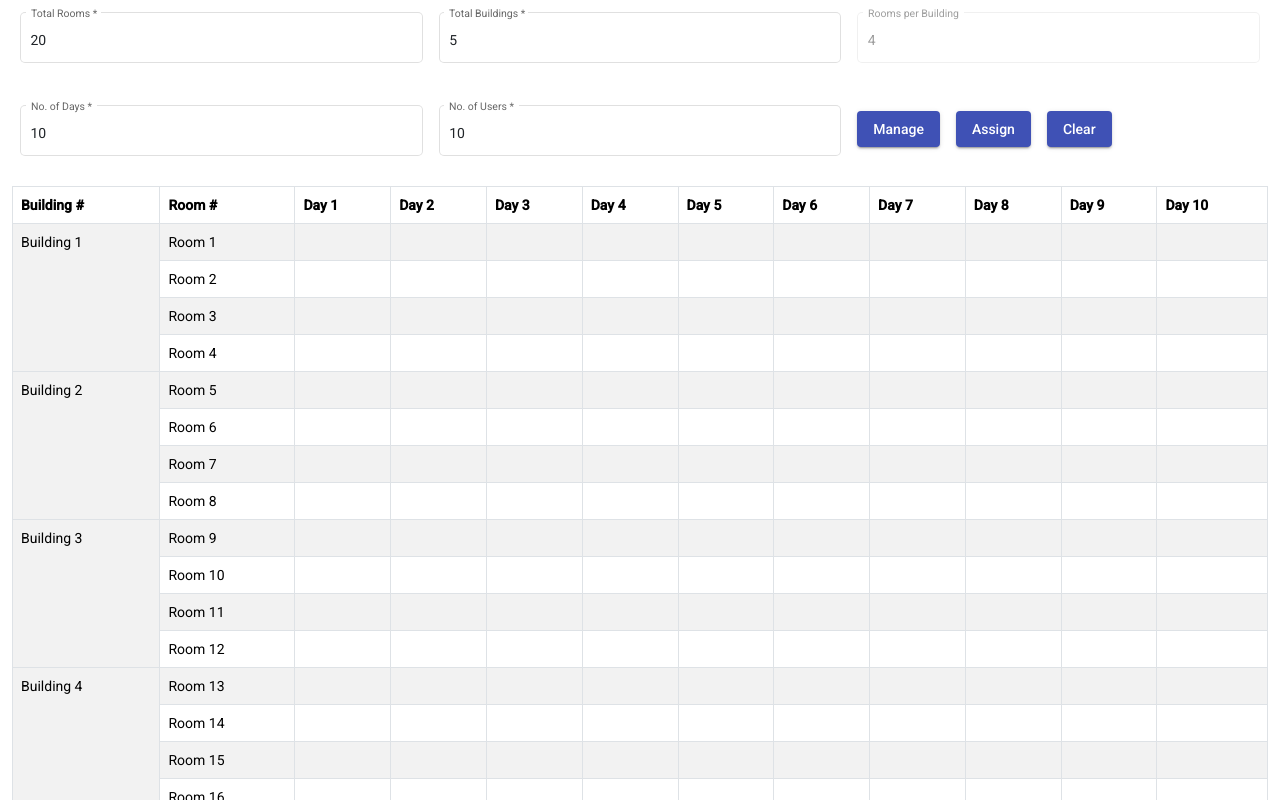
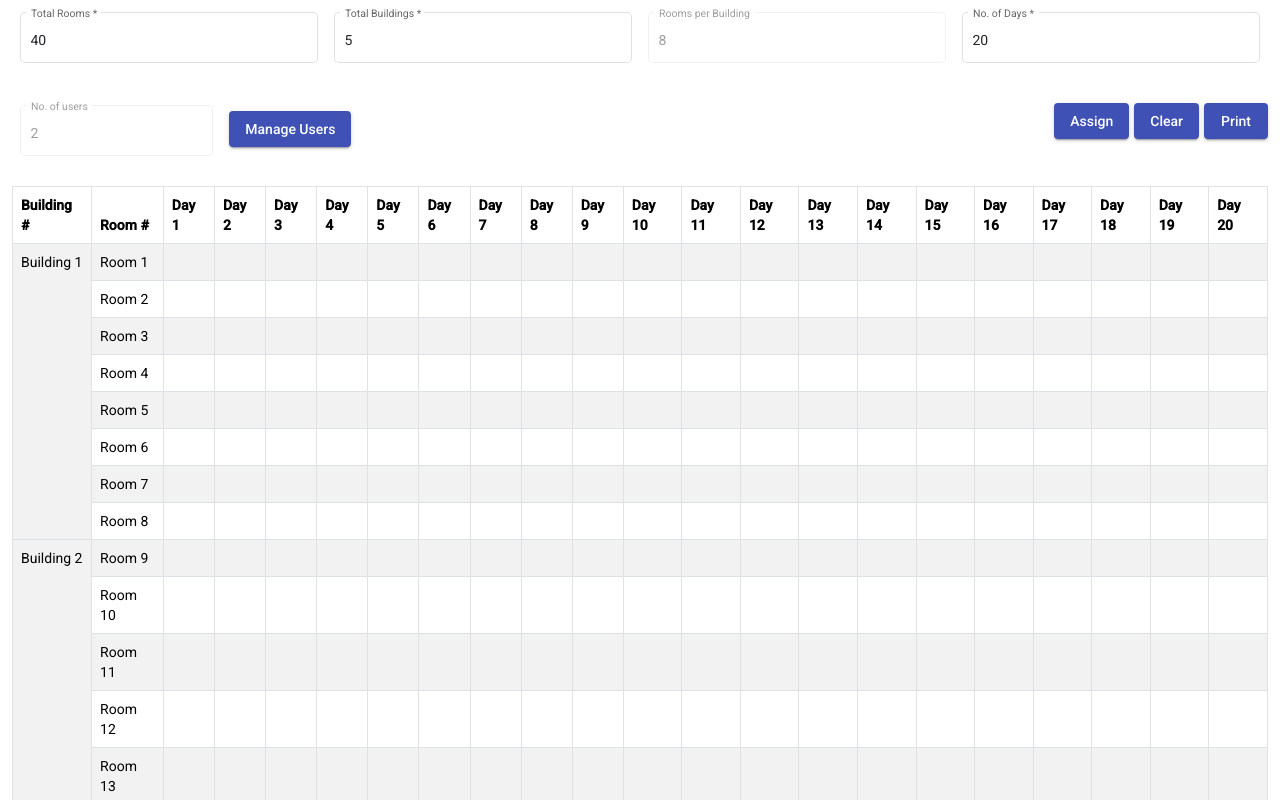
Before and after one commit to vikram-apiplatform/rooms-algo, an Angular app: page / in a window 1280 px wide. Shown: the top 800 px of the page. Built offline with nearby package versions, Linux system fonts and the light colour scheme.

Commit message:
Issues fixed

```diff
--- a/src/app/edit-user-name/edit-user-name.component.html
+++ b/src/app/edit-user-name/edit-user-name.component.html
@@ -7,7 +7,6 @@
       </span></div>
 </div>
 <div class="container-fluid">
-  <p style="font-size: 12px;color: darkslategrey;font-weight: 300;">Total Number of Customer : {{total_users}}</p>
   <div class="col-12 row d-flex">
     <mat-form-field class="col-3" appearance="outline">
       <mat-label>Customer Name</mat-label>
@@ -35,12 +34,11 @@
     </mat-form-field>
 
     <div class="col-1">
-      <button style="width: 100%;margin-top: 10px;" mat-raised-button color="primary" (click)="add()">Add</button>
+      <button *ngIf="!editFlag" style="width: 100%;margin-top: 10px;" mat-raised-button color="primary" (click)="add()">Add</button>
+      <button *ngIf="editFlag" style="width: 100%;margin-top: 10px;" mat-raised-button color="primary" (click)="update()">Update</button>
     </div>
   </div>
   <div *ngIf="usersList.length > 0">
-    <span style="color: red;font-size: 12px;"
-          *ngIf="usersList.length == total_users"> (Customers Full) </span>
     <table class="table table-striped">
       <thead>
       <tr>
@@ -48,6 +46,7 @@
         <th scope="col">Maximum Allowable Buildings</th>
         <th scope="col">Maximum Allowable Rooms</th>
         <th scope="col">Buildings #</th>
+        <th scope="col">Actions</th>
       </tr>
       </thead>
       <tbody>
@@ -56,6 +55,10 @@
         <td>{{user.max_allowable_buildings}}</td>
         <td>{{user.max_allowable_rooms}}</td>
         <td>{{user.selected_buildings}}</td>
+        <td>
+          <mat-icon style="cursor: pointer;font-size: 18px;" matTooltip="Edit" (click)="editUser(i)">edit</mat-icon>
+          <mat-icon style="cursor: pointer;font-size: 18px;margin-left: 5px;" matTooltip="Remove" (click)="removeUser(i)">remove_circle</mat-icon>
+        </td>
       </tr>
 
       </tbody>
@@ -63,7 +66,7 @@
   </div>
   <div class="col-12 row" style="margin-top: 2rem">
     <button class="col-1" mat-raised-button color="primary" (click)="save()">Save</button>
-    <button class="col-1" style="margin-left: 1rem;" mat-raised-button color="primary" (click)="closeDialog()">Cancel
+    <button class="col-1" style="margin-left: 1rem;" mat-raised-button color="primary" (click)="cancel()">Cancel
     </button>
 
   </div>
--- a/src/app/edit-user-name/edit-user-name.component.ts
+++ b/src/app/edit-user-name/edit-user-name.component.ts
@@ -8,7 +8,6 @@ import {MatSnackBar} from "@angular/material/snack-bar";
   styleUrls: ['./edit-user-name.component.scss']
 })
 export class EditUserNameComponent implements OnInit {
-  total_users: any = 0;
   total_buildings: any = 0;
   username: any;
   usersList: any = [];
@@ -17,21 +16,36 @@ export class EditUserNameComponent implements OnInit {
   rooms_per_building = 0;
   max_allowable_rooms = 0;
   selectedBuildings: any = [];
+  editFlag = false;
+  editIndex: any;
 
   constructor(@Inject(MAT_DIALOG_DATA) public data: any,
               public dialogRef: MatDialogRef<EditUserNameComponent>, private _snackBar: MatSnackBar) {
     if (data) {
-      this.total_users = data.total_users;
       this.total_buildings = data.total_buildings;
       this.allowale_buildings = this.total_buildings;
       this.rooms_per_building = data.rooms_per_building;
+      this.usersList = data.usersList;
       this.allowable_rooms = this.total_buildings * this.rooms_per_building;
       this.max_allowable_rooms = this.total_buildings * this.rooms_per_building;
     }
   }
 
   ngOnInit(): void {
-    console.log(this.data);
+    // console.log(this.data);
+  }
+
+  editUser(i: any) {
+    this.editFlag = true;
+    this.editIndex = i;
+    this.username = this.usersList[i]['name'];
+    this.allowale_buildings = this.usersList[i]['max_allowable_buildings'];
+    this.selectedBuildings = this.usersList[i]['selected_buildings'];
+    this.allowable_rooms = this.usersList[i]['max_allowable_buildings'] * this.rooms_per_building;
+  }
+
+  removeUser(index: any) {
+    this.usersList.splice(index, 1);
   }
 
   isSelectionLimitReached(): boolean {
@@ -47,9 +61,17 @@ export class EditUserNameComponent implements OnInit {
     this.selectedBuildings = [];
   }
 
+  update() {
+    this.usersList[this.editIndex]['name'] = this.username;
+    this.usersList[this.editIndex]['max_allowable_buildings'] = this.allowale_buildings;
+    this.usersList[this.editIndex]['selected_buildings'] = this.selectedBuildings;
+    this.usersList[this.editIndex]['max_allowable_rooms'] = this.allowable_rooms;
+    this.editFlag = false;
+    this.editIndex = null
+    this.username = '';
+  }
+
   add() {
-    if (this.usersList.length <= this.total_users - 1) {
-
     if (this.username && this.username !== '') {
       if (!this.usersList.includes(this.username)) {
         let obj = {
@@ -75,22 +97,22 @@ export class EditUserNameComponent implements OnInit {
       });
 
     }
-    } else {
-      this._snackBar.open('User list already full', 'x', {
-        duration: 2000
-      });
 
-    }
   }
 
   save() {
     this.dialogRef.close({userList: this.usersList});
 
   }
+  cancel() {
+    this.usersList = [];
+    this.dialogRef.close();
+
+  }
 
 
   closeDialog() {
-    this.dialogRef.close({});
+    this.dialogRef.close({userList: this.usersList});
   }
 
 }
--- a/src/app/rooms/rooms.component.html
+++ b/src/app/rooms/rooms.component.html
@@ -1,65 +1,62 @@
 <div class="container-fluid">
   <div class="d-flex flex-row">
-    <div class="p-2 col-4">
+    <div class="p-2 col-3">
       <mat-form-field class="example-form-field" appearance="outline" style="width:100%">
         <mat-label>Total Rooms</mat-label>
         <input matInput type="number" [(ngModel)]="rooms" (ngModelChange)="roomsValueChange()" required>
       </mat-form-field>
     </div>
-    <div class="p-2 col-4">
+    <div class="p-2 col-3">
       <mat-form-field class="example-form-field" appearance="outline" style="width:100%">
         <mat-label>Total Buildings</mat-label>
         <input matInput type="number" [(ngModel)]="buildings" (ngModelChange)="buildingsValueChange()" required>
       </mat-form-field>
     </div>
-    <div class="p-2 col-4">
+    <div class="p-2 col-3">
       <mat-form-field class="example-form-field" appearance="outline" style="width:100%">
         <mat-label>Rooms per Building</mat-label>
         <input matInput [value]="roomsPerBuilding" required disabled>
       </mat-form-field>
     </div>
 
-  </div>
-  <div class="d-flex flex-row">
-    <!--    <div class="p-2 col-3">-->
-    <!--      <mat-form-field class="example-form-field" appearance="outline" style="width:100%">-->
-    <!--        <mat-label>Maximum Allowable Buildings</mat-label>-->
-    <!--        <input matInput type="number" [(ngModel)]="maxAllowableBuildings"-->
-    <!--               (ngModelChange)="maxAllowableBuildingsValueChange()" required>-->
-    <!--      </mat-form-field>-->
-    <!--    </div>-->
-
-    <!--    <div class="p-2 col-3">-->
-    <!--      <mat-form-field class="example-form-field" appearance="outline" style="width:100%">-->
-    <!--        <mat-label>Maximum Allowable Rooms</mat-label>-->
-    <!--        <input matInput [value]="maxAllowableRooms" required disabled>-->
-    <!--      </mat-form-field>-->
-    <!--    </div>-->
-    <div class="p-2 col-4">
+    <div class="p-2 col-3">
       <mat-form-field class="example-form-field" appearance="outline" style="width:100%">
         <mat-label>No. of Days</mat-label>
         <input matInput type="number" [(ngModel)]="days" (ngModelChange)="daysValueChange()" required>
       </mat-form-field>
     </div>
-
-    <div class="p-2 col-4">
+  </div>
+  <div class="d-flex flex-row">
+    <div class="p-2 col-2">
       <mat-form-field class="example-form-field" appearance="outline" style="width:100%">
-        <mat-label>No. of Users</mat-label>
-        <input matInput type="number" [(ngModel)]="users" (ngModelChange)="usersValueChange()" required>
+        <mat-label>No. of users</mat-label>
+        <input matInput type="number" [value]="usersList.length" disabled>
       </mat-form-field>
     </div>
-    <div class="p-2 col-4 text-right">
-      <button style="margin-top: 10px;" mat-raised-button color="primary" (click)="addUsers()">Manage</button>
-      <button style="margin-top: 10px;margin-left: 1rem;" mat-raised-button color="primary" (click)="assignRoom()">
+    <div class="p-2 col-2">
+      <button style="margin-top: 10px;" mat-raised-button color="primary" (click)="addUsers()">Manage Users</button>
+
+    </div>
+    <div class="p-2 col-5">
+    </div>
+
+
+    <div class="p- col-3" style="text-align: end">
+      <button style="margin-top: 10px;margin-left: 5px;" mat-raised-button color="primary" (click)="assignRoom()">
         Assign
       </button>
-      <button style="margin-top: 10px;margin-left: 1rem;" mat-raised-button color="primary"
+      <button style="margin-top: 10px;margin-left: 5px;" mat-raised-button color="primary"
               (click)="room_allocated = [];selected_buildings=[]">Clear
       </button>
+      <button style="margin-top: 10px;margin-left: 5px;" mat-raised-button color="primary" (click)="downloadTable()">
+        Print
+      </button>
+
       <!--      <button style="margin-top: 10px;margin-left: 1rem;" mat-raised-button color="primary"-->
       <!--              (click)="editUserName()">Edit Users' Name-->
       <!--      </button>-->
     </div>
+
   </div>
   <div>
     <table class="table table-striped table-bordered">
@@ -78,22 +75,24 @@
             Building {{getBuildingNumber(rowIndex)}} </td>
           <td>Room {{rowIndex + 1}}</td>
           <td *ngFor="let day of numberOfDays" (click)="cellClicked(rowIndex, day)"
-              [matMenuTriggerFor]="menu"> {{getAllocatedValue(rowIndex, day)}}</td>
+              > {{getAllocatedValue(rowIndex, day)}}</td>
+<!--              [matMenuTriggerFor]="menu"> {{getAllocatedValue(rowIndex, day)}}</td>-->
         </tr>
         <tr *ngIf="rowIndex % roomsPerBuilding !== 0">
           <td> Room {{ rowIndex + 1 }}</td>
           <td *ngFor="let day of numberOfDays" (click)="cellClicked(rowIndex, day)"
-              [matMenuTriggerFor]="menu">  {{getAllocatedValue(rowIndex, day)}}
+              >  {{getAllocatedValue(rowIndex, day)}}
+<!--              [matMenuTriggerFor]="menu">  {{getAllocatedValue(rowIndex, day)}}-->
           </td>
         </tr>
       </ng-container>
       </tbody>
     </table>
 
-    <mat-menu #menu="matMenu">
-      <button (click)="selectedUser(user)" mat-menu-item *ngFor="let user of getUserList()">
-        <span>{{user.name}}</span>
-      </button>
-    </mat-menu>
+<!--    <mat-menu #menu="matMenu">-->
+<!--      <button (click)="selectedUser(user)" mat-menu-item *ngFor="let user of getUserList()">-->
+<!--        <span>{{user.name}}</span>-->
+<!--      </button>-->
+<!--    </mat-menu>-->
   </div>
 </div>
--- a/src/app/rooms/rooms.component.ts
+++ b/src/app/rooms/rooms.component.ts
@@ -10,10 +10,9 @@ import {EditUserNameComponent} from "../edit-user-name/edit-user-name.component"
 })
 export class RoomsComponent implements OnInit {
 
-  rooms: any = 20;
+  rooms: any = 40;
   buildings: any = 5;
-  days: any = 10;
-  users: any = 10;
+  days: any = 20;
   roomsPerBuilding: any;
   numberOfRows: number[];
   numberOfDays: number[];
@@ -34,7 +33,7 @@ export class RoomsComponent implements OnInit {
       "max_allowable_rooms": 20
     },
     {
-      "name": "Vignesh",
+      "name": "Saldin",
       "max_allowable_buildings": 3,
       "selected_buildings": [
         2,
@@ -42,94 +41,10 @@ export class RoomsComponent implements OnInit {
         5
       ],
       "max_allowable_rooms": 12
-    },
-    {
-      "name": "Ram",
-      "max_allowable_buildings": 3,
-      "selected_buildings": [
-        2,
-        4,
-        5
-      ],
-      "max_allowable_rooms": 12
-    },
-    {
-      "name": "siva",
-      "max_allowable_buildings": 3,
-      "selected_buildings": [
-        2,
-        4,
-        5
-      ],
-      "max_allowable_rooms": 12
-    },
-    {
-      "name": "sri",
-      "max_allowable_buildings": 3,
-      "selected_buildings": [
-        2,
-        4,
-        5
-      ],
-      "max_allowable_rooms": 12
-    },
-    {
-      "name": "jeeva",
-      "max_allowable_buildings": 2,
-      "selected_buildings": [
-        1,
-        2
-      ],
-      "max_allowable_rooms": 8
-    },
-    {
-      "name": "tarun",
-      "max_allowable_buildings": 2,
-      "selected_buildings": [
-        1,
-        2
-      ],
-      "max_allowable_rooms": 8
-    },
-    {
-      "name": "rohan",
-      "max_allowable_buildings": 2,
-      "selected_buildings": [
-        1,
-        2
-      ],
-      "max_allowable_rooms": 8
-    },
-    {
-      "name": "muthu",
-      "max_allowable_buildings": 4,
-      "selected_buildings": [
-        1,
-        2,
-        3,
-        4
-      ],
-      "max_allowable_rooms": 16
-    },
-    {
-      "name": "saldin",
-      "max_allowable_buildings": 4,
-      "selected_buildings": [
-        1,
-        2,
-        3,
-        4
-      ],
-      "max_allowable_rooms": 16
     }
   ];
   room_allocated: any = [];
   selected_buildings: any = [];
-  rooms_not_seleted: any = [];
-  usersName: any = [];
-
-
-  selectedBuilding: any = [];
   rowClicked: any = {};
   selectedValues: any = [];
 
@@ -140,18 +55,13 @@ export class RoomsComponent implements OnInit {
     this.maxAllowableRooms = this.maxAllowableBuildings * this.roomsPerBuilding;
     this.numberOfRows = Array(this.rooms).fill(0).map((x, i) => i);
     this.numberOfDays = Array(this.days).fill(0).map((x, i) => i + 1);
-    this.usersName = Array(this.users).fill(0).map((x, i) => 'user ' + (i + 1).toString());
-    console.log(this.numberOfRows)
+    // console.log(this.numberOfRows)
     this.buildingsValueChange();
   }
 
   ngOnInit(): void {
   }
 
-  usersValueChange() {
-    this.usersList = Array(this.users).fill(0).map((x, i) => i + 1);
-    this.usersName = Array(this.users).fill(0).map((x, i) => 'user ' + (i + 1).toString());
-  }
 
   maxAllowableBuildingsValueChange() {
     this.maxAllowableRooms = this.maxAllowableBuildings * this.roomsPerBuilding;
@@ -164,29 +74,19 @@ export class RoomsComponent implements OnInit {
 
   roomsValueChange() {
     this.numberOfRows = Array(this.rooms).fill(0).map((x, i) => i);
-    console.log(this.numberOfRows);
+    // console.log(this.numberOfRows);
     this.buildingsValueChange();
   }
 
   buildingsValueChange() {
     this.roomsPerBuilding = this.rooms / this.buildings;
     this.selected_buildings = [];
-    for (let i = 0; i < this.buildings; i++) {
-      let obj = {
-        checked: false
-      };
-      this.selected_buildings.push(obj)
-
-    }
-    console.log(this.selected_buildings);
-
-
     this.maxAllowableBuildingsValueChange();
   }
 
   getBuildingNumber(roomNumber: any) {
     this.roomsPerBuilding = this.rooms / this.buildings;
-    return Math.ceil(roomNumber / this.roomsPerBuilding) + 1
+    return Math.ceil(roomNumber / this.roomsPerBuilding) + 1;
   }
 
   cellClicked(row: any, column: any) {
@@ -195,13 +95,13 @@ export class RoomsComponent implements OnInit {
       row: row,
       column: column
     };
-    console.log('Building', this.getBuildingNumber(row + 1) - 1)
+    // console.log('Building', this.getBuildingNumber(row + 1) - 1)
   }
 
   checkboxChanged(row: any, event: any) {
     // console.log(row, event.checked)
     this.selected_buildings[row - 1].checked = event.checked;
-    console.log(this.selected_buildings);
+    // console.log(this.selected_buildings);
   }
 
   getAllocatedValue(row: any, column: any) {
@@ -217,9 +117,8 @@ export class RoomsComponent implements OnInit {
     }
     if (!flag) {
       if (this.room_allocated.length > 0) {
-        console.log(this.usersName[this.room_allocated[row][column - 1] - 1]);
         // return this.room_allocated[row][column - 1] != 0 ? 'user ' + this.room_allocated[row][column - 1] : '';
-        return this.room_allocated[row][column - 1] != 0 ? this.usersName[this.room_allocated[row][column - 1] - 1] : '';
+        return this.room_allocated[row][column - 1] != null ? this.room_allocated[row][column - 1] : '';
       } else {
         return '';
       }
@@ -230,26 +129,42 @@ export class RoomsComponent implements OnInit {
 
   assignRoom() {
 
-    this.rooms_not_seleted = [];
-    for (let i = 1; i <= this.rooms; i++) {
-      let building_number = this.getBuildingNumber(i);
-      console.log(i, building_number)
-      if (this.selected_buildings && this.selected_buildings.length > 0 && !this.selected_buildings[building_number - 2].checked) {
-        this.rooms_not_seleted.push(i - 1);
+    let tempUsers = [];
+    for (let user of this.usersList) {
+      tempUsers.push(user.name);
+    }
+
+    let restrictions_list: any = []
+    for (let user of this.usersList) {
+      // console.log(user.name, user.selected_buildings);
+      let restrictions_obj: any = {
+        name: user.name,
+        restrictions: []
+      };
+      for (let building_number of user.selected_buildings) {
+        for (let i = 0; i < this.rooms; i++) {
+          // console.log(i, this.getBuildingNumber(i + 1) - 1)
+          if (building_number == this.getBuildingNumber(i + 1) - 1) {
+            restrictions_obj['restrictions'].push(i)
+          }
+        }
       }
+      restrictions_list.push(restrictions_obj);
+    }
+    // console.log(restrictions_list);
 
-    }
-    console.log(this.rooms_not_seleted);
+
     let payload = {
       rows: this.rooms,
       columns: this.days,
-      zero_rows: this.rooms_not_seleted,
-      users: this.usersList,
-      assignments: this.selectedValues
+      users: tempUsers,
+      assignments: this.selectedValues,
+      restrictions: restrictions_list
     };
     this.selectedValues = [];
+    // console.log(payload);
     this.apiService.get_rooms(payload).subscribe(res => {
-      console.log(res);
+      // console.log(res);
       if (res) {
         this.room_allocated = res;
       }
@@ -265,14 +180,9 @@ export class RoomsComponent implements OnInit {
     };
     this.selectedValues.push(obj);
 
-    console.log(this.selectedValues);
+    // console.log(this.selectedValues);
   }
 
-  editUserName() {
-    this.dialog.open(EditUserNameComponent, {
-      data: this.usersName,
-    });
-  }
 
   getUserList() {
     let temp = [];
@@ -285,26 +195,38 @@ export class RoomsComponent implements OnInit {
   }
 
   addUsers() {
-    console.log(this.users);
     const dialogRef = this.dialog.open(EditUserNameComponent, {
       width: '80vw',
       minHeight: '30vh',
       maxHeight: '90vh',
       data: {
-        total_users: this.users,
         total_buildings: this.buildings,
-        rooms_per_building: this.roomsPerBuilding
+        rooms_per_building: this.roomsPerBuilding,
+        usersList: this.usersList
       },
     });
 
     dialogRef.afterClosed().subscribe(result => {
       if (result && result.userList) {
         this.usersList = result.userList;
-        console.log(this.usersList);
-      } else {
-        this.usersList = Array(this.users).fill(0).map((x, i) => i + 1);
+        // console.log(this.usersList);
       }
     });
   }
 
+
+  downloadTable() {
+    const table: any = document.querySelector('table');
+    const html = table.outerHTML;
+    const blob = new Blob([html], {type: 'text/html'});
+    const url = URL.createObjectURL(blob);
+
+    const a = document.createElement('a');
+    a.href = url;
+    a.download = 'table.html';
+    document.body.appendChild(a);
+    a.click();
+    document.body.removeChild(a);
+    URL.revokeObjectURL(url);
+  }
 }
```
Lines whose indentation alone changed are shown as unchanged.
